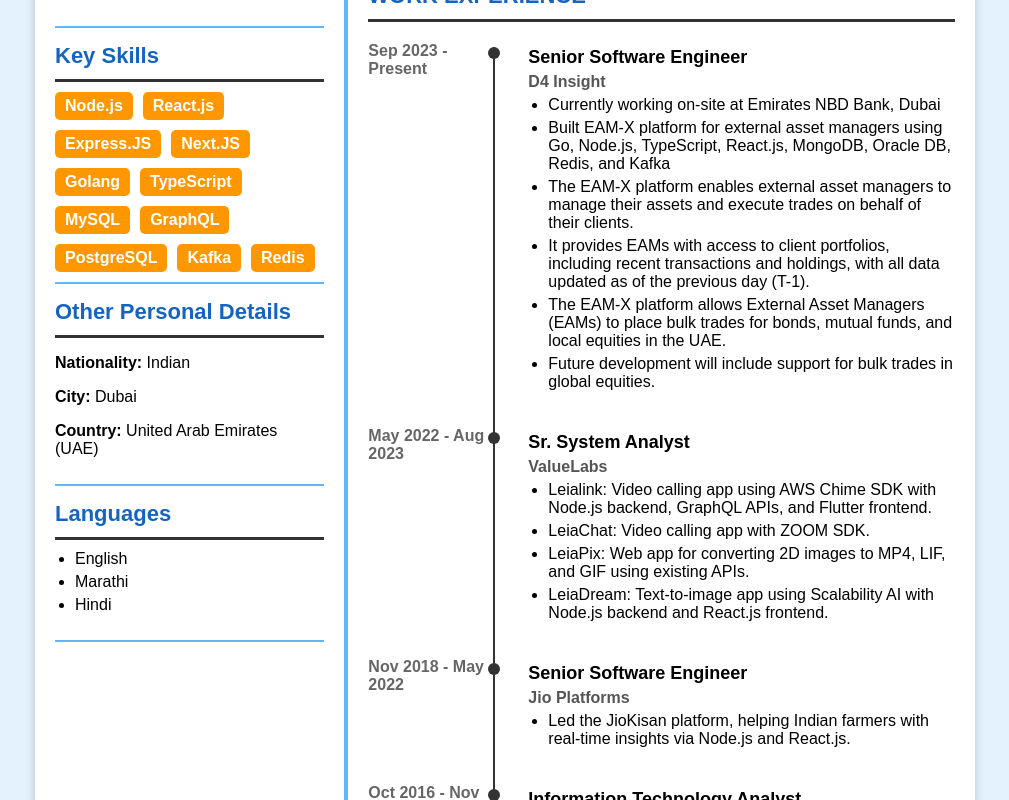
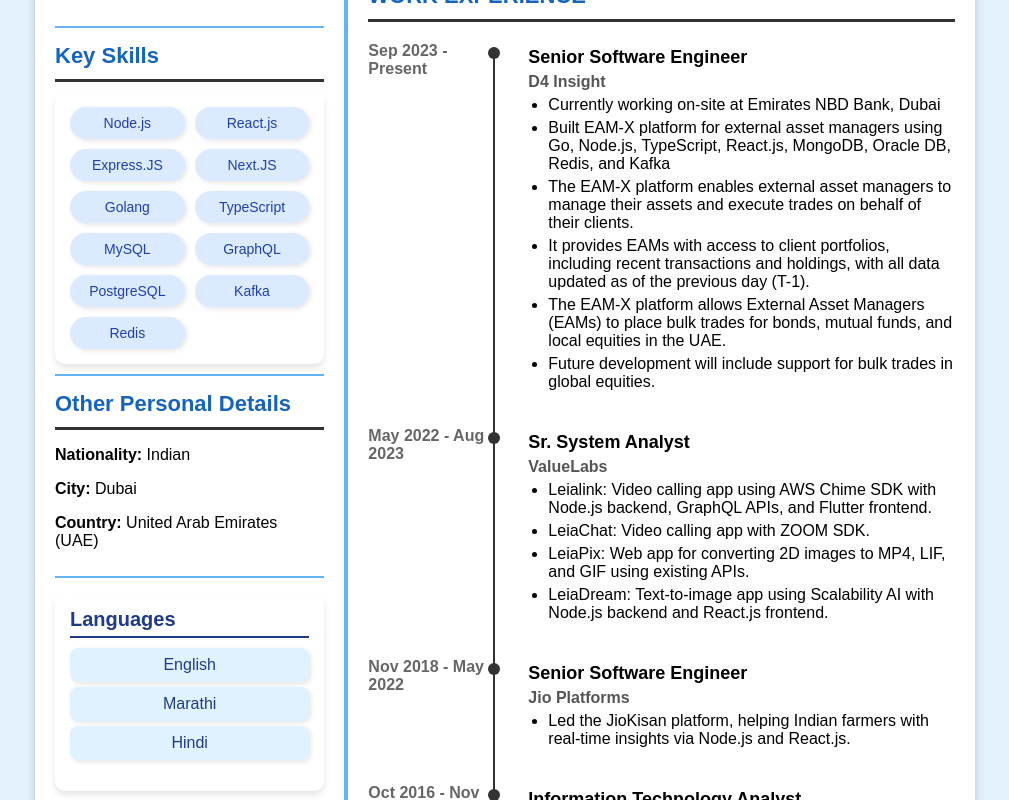
Before and after one commit to maheshkp92/mahesh-portfolio, a React (Create React App) app: page / in a window 1280 px wide. Shown: the part 500-1300 px from the top of the page, without its empty margins (135-1144 px from the left). Built offline with nearby package versions, Linux system fonts and the light colour scheme.

Commit message:
UI Improvment

```diff
--- a/src/App.js
+++ b/src/App.js
@@ -3,6 +3,7 @@
 import Education from "./Education";
 import PersonalInfo from "./PersonalInfo";
 import KeySkills from "./KeySkills";
+import Languages from "./Language";
 
 const App = () => {
   return (
@@ -24,12 +25,7 @@
           <p><strong>Country:</strong> United Arab Emirates (UAE)</p>
         </div>
         <div className="section">
-          <h2>Languages</h2>
-          <ul>
-            <li>English</li>
-            <li>Marathi</li>
-            <li>Hindi</li>
-          </ul>
+          <Languages />
         </div>
       </div>
       <div className="main-content">
--- /dev/null
+++ b/src/Language.js
@@ -0,0 +1,18 @@
+import React from "react";
+
+const languages = ["English", "Marathi", "Hindi"];
+
+const Languages = () => {
+    return (
+        <div className="language-container">
+            <h2>Languages</h2>
+            <ul className="language-list">
+                {languages.map((lang) => (
+                    <li key={lang} className="language-item">{lang}</li>
+                ))}
+            </ul>
+        </div>
+    );
+};
+
+export default Languages;
--- a/src/index.css
+++ b/src/index.css
@@ -45,7 +45,7 @@
   color: #1565c0;
 }
 
-.skills {
+/* .skills {
   display: flex;
   flex-wrap: wrap;
   gap: 10px;
@@ -57,6 +57,35 @@
   padding: 5px 10px;
   border-radius: 5px;
   font-weight: bold;
+} */
+
+.skills {
+  display: grid;
+  grid-template-columns: repeat(auto-fit, minmax(100px, 1fr));
+  gap: 10px;
+  padding: 15px;
+  background: white;
+  box-shadow: 0 4px 6px rgba(0, 0, 0, 0.1);
+  border-radius: 10px;
+  max-width: 300px;
+}
+
+.skill {
+  padding: 8px 12px;
+  background: #dbeafe;
+  color: #1e40af;
+  font-size: 14px;
+  font-weight: 500;
+  text-align: center;
+  border-radius: 20px;
+  box-shadow: 2px 2px 5px rgba(0, 0, 0, 0.1);
+  transition: all 0.3s ease-in-out;
+}
+
+.skill:hover {
+  background: #1e3a8a;
+  color: white;
+  transform: scale(1.05);
 }
 
 .profile-img {
@@ -90,3 +119,44 @@
   margin-bottom: 20px;
   /* Adds space below the paragraph */
 }
+
+.language-container {
+  background: #ffffff;
+  padding: 15px;
+  border-radius: 10px;
+  box-shadow: 0 4px 6px rgba(0, 0, 0, 0.1);
+  max-width: 250px;
+}
+
+.language-container h2 {
+  color: #1e3a8a;
+  font-size: 20px;
+  font-weight: bold;
+  margin-bottom: 10px;
+  border-bottom: 2px solid #1e3a8a;
+  padding-bottom: 5px;
+}
+
+.language-list {
+  list-style: none;
+  padding: 0;
+}
+
+.language-item {
+  background: #e0f2fe;
+  color: #1e3a8a;
+  font-size: 16px;
+  font-weight: 500;
+  padding: 8px 12px;
+  margin: 5px 0;
+  border-radius: 8px;
+  text-align: center;
+  box-shadow: 2px 2px 5px rgba(0, 0, 0, 0.1);
+  transition: all 0.3s ease-in-out;
+}
+
+.language-item:hover {
+  background: #1e3a8a;
+  color: white;
+  transform: scale(1.05);
+}
```
